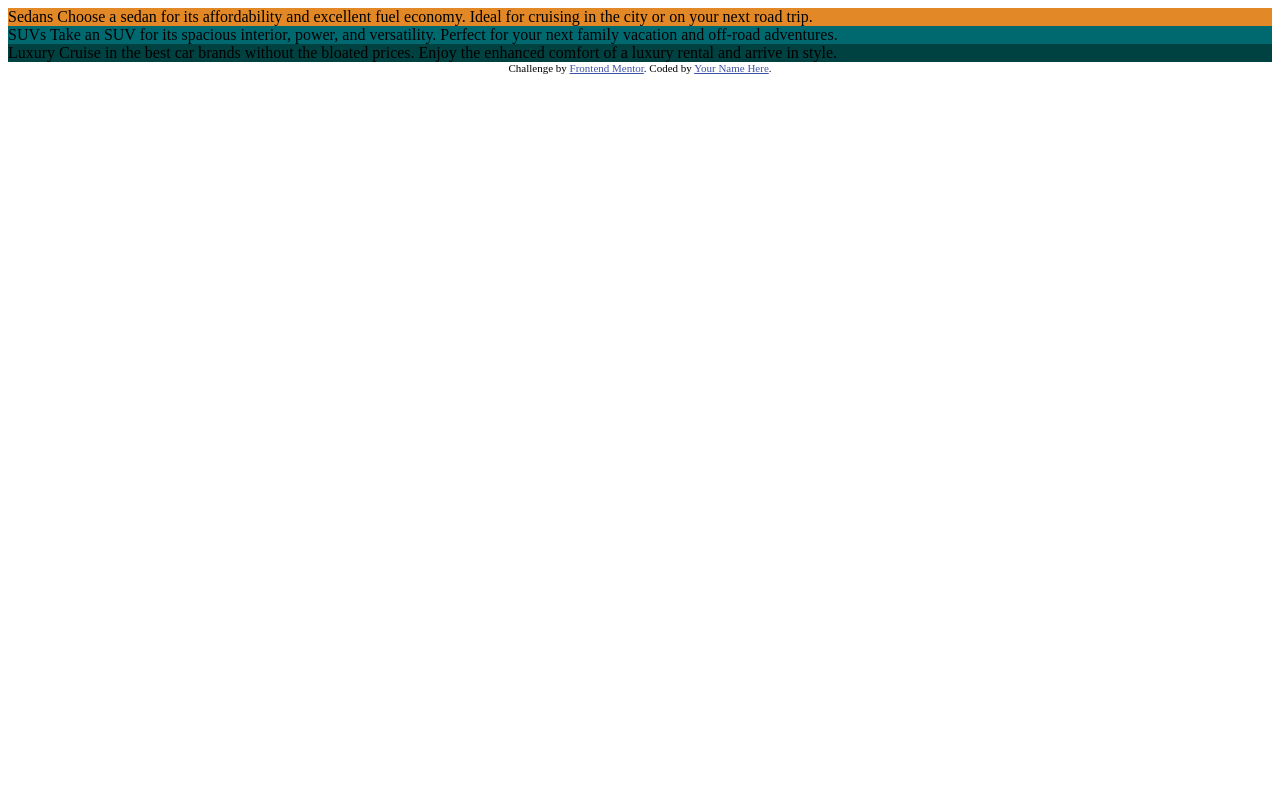
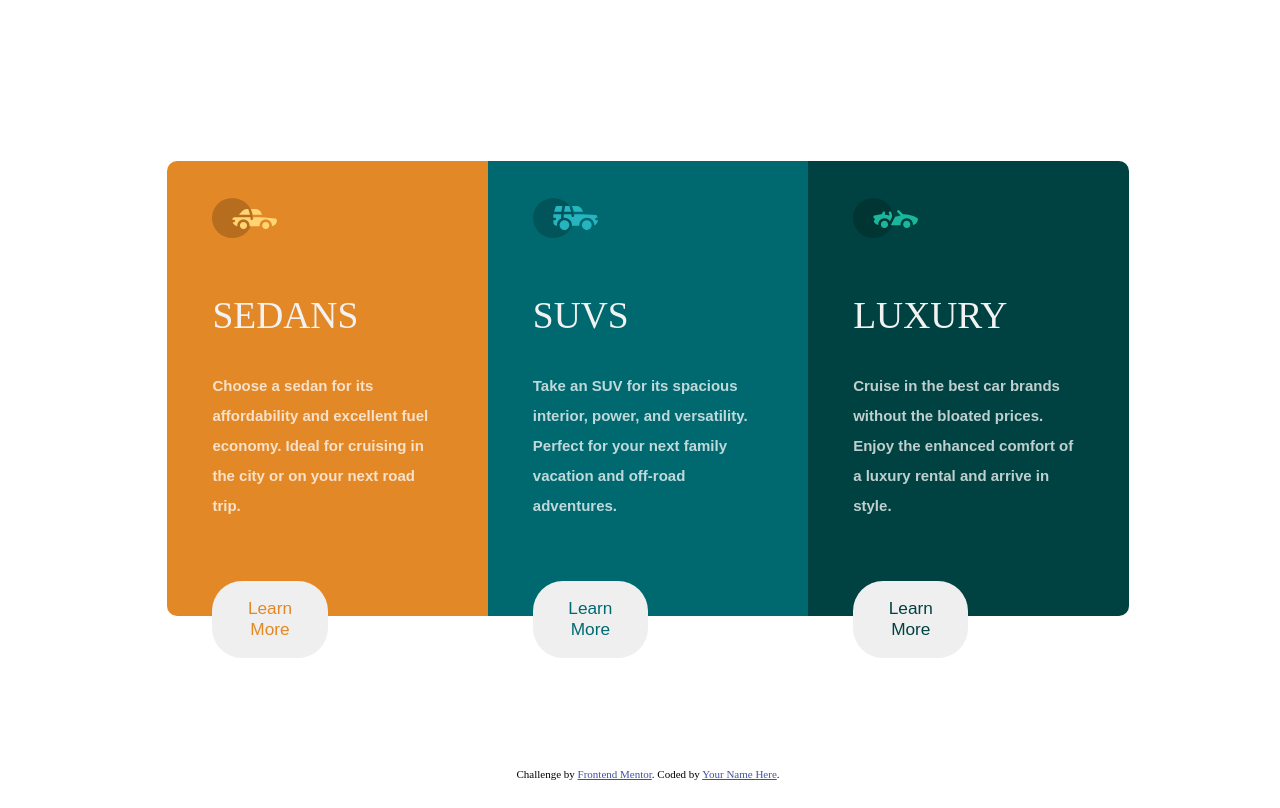
Before and after one commit to mmtakeuchi/3-column-fm, a plain HTML site: page index.html in a window 1280 px wide. Drawn offline with Linux system fonts and the light colour scheme; a web font is replaced by a local one.

Commit message:
style cards for desktop view

```diff
--- a/index.html
+++ b/index.html
@@ -26,19 +26,34 @@
   <body>
     <div class="container">
       <div class="card card-1">
-        Sedans Choose a sedan for its affordability and excellent fuel economy.
-        Ideal for cruising in the city or on your next road trip.
+        <img src="./images/icon-sedans.svg" alt="sedan" />
+        <h1>Sedans</h1>
+        <p>
+          Choose a sedan for its affordability and excellent fuel economy. Ideal
+          for cruising in the city or on your next road trip.
+        </p>
+        <button type="button">Learn More</button>
       </div>
       <div class="card card-2">
-        SUVs Take an SUV for its spacious interior, power, and versatility.
-        Perfect for your next family vacation and off-road adventures.
+        <img src="./images/icon-suvs.svg" alt="suv" />
+        <h1>SUVs</h1>
+        <p>
+          Take an SUV for its spacious interior, power, and versatility. Perfect
+          for your next family vacation and off-road adventures.
+        </p>
+        <button type="button">Learn More</button>
       </div>
       <div class="card card-3">
-        Luxury Cruise in the best car brands without the bloated prices. Enjoy
-        the enhanced comfort of a luxury rental and arrive in style.
+        <img src="./images/icon-luxury.svg" alt="luxury" />
+        <h1>Luxury</h1>
+        <p>
+          Cruise in the best car brands without the bloated prices. Enjoy the
+          enhanced comfort of a luxury rental and arrive in style.
+        </p>
+
+        <button type="button">Learn More</button>
       </div>
     </div>
-
     <div class="attribution">
       Challenge by
       <a href="https://www.frontendmentor.io?ref=challenge" target="_blank"
--- a/styles.css
+++ b/styles.css
@@ -1,12 +1,86 @@
+html,
+body {
+  height: 100%;
+  width: 100%;
+}
+
+.container {
+  display: flex;
+  justify-content: center;
+  align-items: center;
+  height: 95%;
+  width: auto;
+  text-align: center;
+}
+
+.card {
+  display: flex;
+  flex-direction: column;
+  text-align: left;
+  height: 50%;
+  width: 18%;
+  padding: 2.5em 3em;
+  font-size: 15px;
+  color: hsl(0, 0%, 95%);
+  font-family: "Lexend Deca", sans-serif;
+}
+
+.card img {
+  width: 65px;
+  height: 40px;
+}
+
+.card h1 {
+  margin: 1.5em 0 0.5em;
+  text-transform: uppercase;
+  font-size: 2.5em;
+  font-weight: 400;
+  font-family: "Big Shoulders Display";
+}
+
+.card p {
+  color: hsla(0, 0%, 100%, 0.75);
+  font-weight: 700;
+  line-height: 2em;
+  margin-bottom: 4em;
+}
+
+.card button {
+  margin-top: auto;
+  margin-bottom: 0.5em;
+  border: none;
+  border-radius: 30px;
+  width: 50%;
+  padding: 1em;
+  font-size: 1.15em;
+}
+
 .card-1 {
   background: hsl(31, 77%, 52%);
+  border-top-left-radius: 10px;
+  border-bottom-left-radius: 10px;
+}
+
+.card-1 button {
+  color: hsl(31, 77%, 52%);
 }
 
 .card-2 {
   background: hsl(184, 100%, 22%);
 }
+
+.card-2 button {
+  color: hsl(184, 100%, 22%);
+}
+
 .card-3 {
   background: hsl(179, 100%, 13%);
+  border-top-right-radius: 10px;
+  border-bottom-right-radius: 10px;
+}
+
+.card-3 button {
+  color: hsl(179, 100%, 13%);
 }
 
 .attribution {
```
